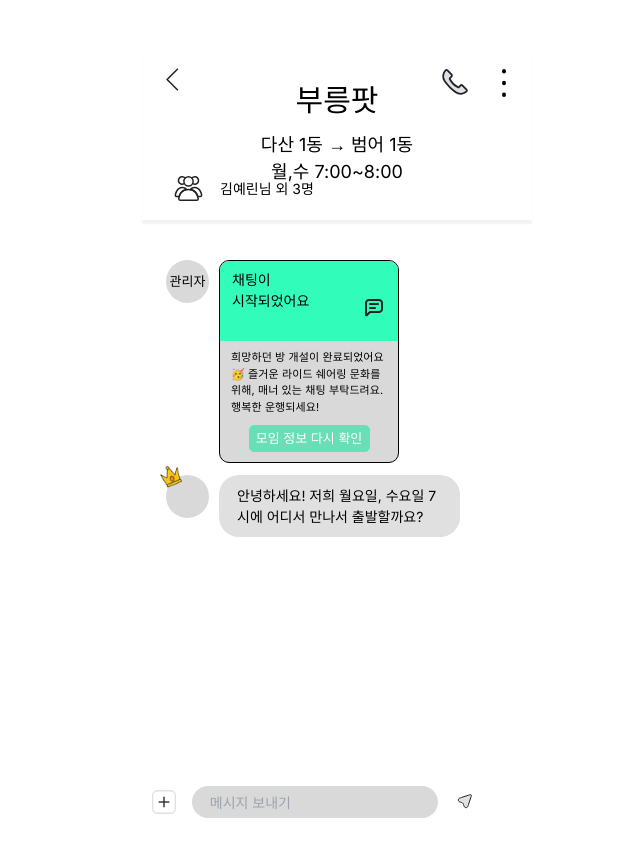
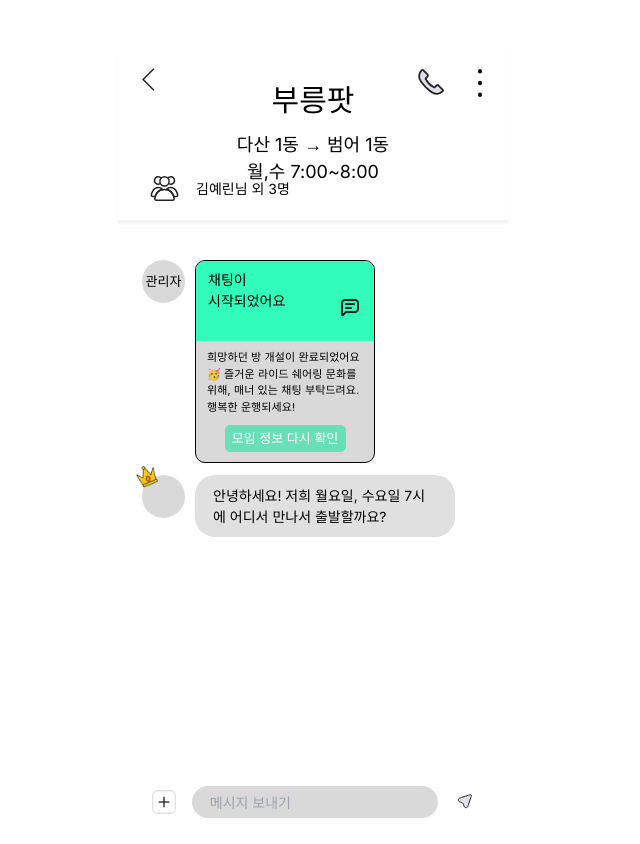
Before and after one commit to Likelion-Yonsei-14th/14-ASSIGNMENT-FRONTEND-team1-week6, a React (Vite) app: page /chat/1 in a window 1280 px wide. Shown: the whole page, without its empty margins (327-967 px from the left). Built offline with nearby package versions, Linux system fonts and the light colour scheme.

Commit message:
refactor: 공통 프레임 추가

```diff
--- a/src/components/chat/ChatActionSheet.tsx
+++ b/src/components/chat/ChatActionSheet.tsx
@@ -32,7 +32,7 @@ export default function ChatActionSheet({ isOpen, onClose }: Props) {
 
   return (
     <div className="absolute inset-0 z-50 flex items-end bg-black/40">
-      <div className="w-full rounded-t-[20px] bg-[#D9D9D9] px-[20px] pb-[15px] pt-[15px]">
+      <div className="absolute bottom-0 left-0 w-full rounded-t-[20px] bg-[#D9D9D9] px-[20px] pb-[15px] pt-[15px]">
         <img src={HandleIcon} alt="" className="mx-auto mb-[20px] w-[50px]" />
 
         <section className="flex h-[219px] flex-col gap-[24px] rounded-[20px] bg-[#E8E8E8] px-[20px] pb-[10px] pt-[20px]">
--- a/src/components/common/MobileFrame.tsx
+++ b/src/components/common/MobileFrame.tsx
@@ -4,7 +4,7 @@ type MobileFrameProps = {
 
 export default function MobileFrame({ children }: MobileFrameProps) {
   return (
-    <main className="relative mx-auto h-[844px] w-[390px] bg-white px-[24px] pt-[48px]">
+    <main className="relative mx-auto h-[844px] w-[390px] bg-white  pt-[48px]">
       {children}
     </main>
   );
```
